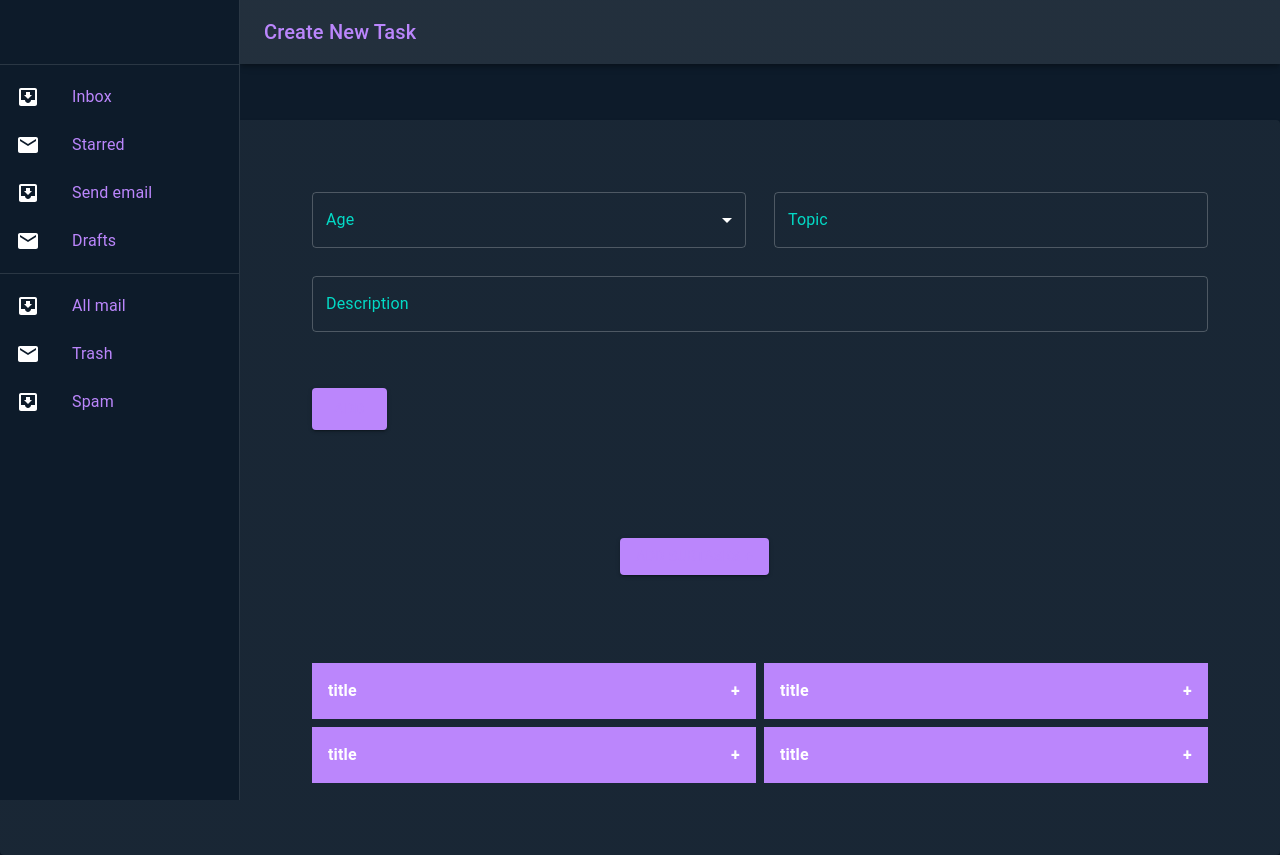
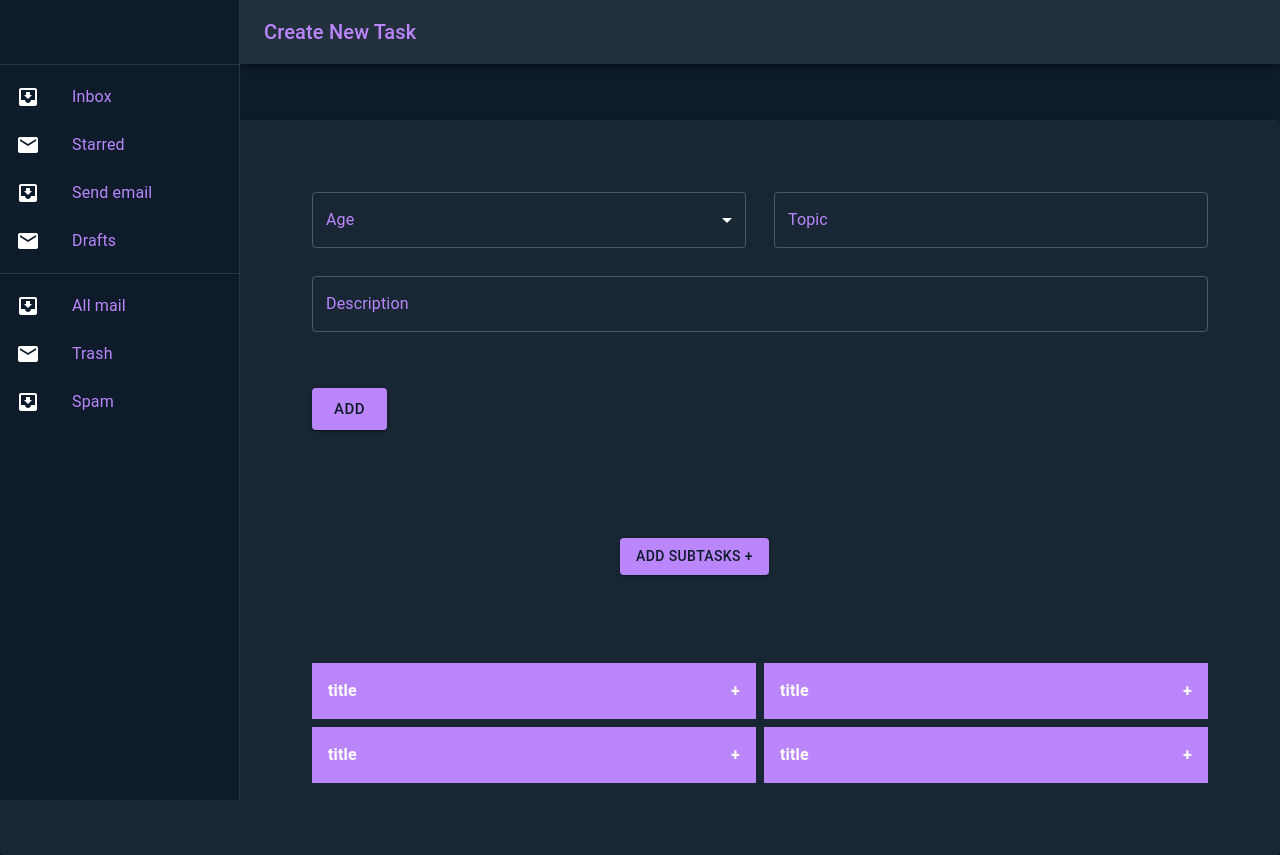
Before and after one commit to Kash15if/study-planner, a React (Create React App) app: page / in a window 1280 px wide. Built offline with nearby package versions, Linux system fonts and the light colour scheme.

Commit message:
correction in theme from type to mode

```diff
--- a/src/Theme.js
+++ b/src/Theme.js
@@ -22,25 +22,24 @@ const darkTheme = createTheme({
   palette: {
     mode: "dark",
     primary: {
-      light: "#BB86FC",
+      light: "#0D1B2A",
       main: "#BB86FC",
       dark: "#BB86FC",
-      contrastText: "#BB86FC",
+      contrastText: "#0D1B2A",
     },
     secondary: {
-      light: "#03DAC6",
+      light: "#0D1B2A",
       main: "#03DAC6",
-      dark: "#03DAC6",
-      contrastText: "#03DAC6",
+      dark: "#0D1B2A",
+      contrastText: "#0D1B2A",
     },
     background: {
       paper: "#0D1B2A",
       default: "#0D1B2A",
-      contrastText: "#BB86FC",
     },
     text: {
       primary: "#BB86FC",
-      secondary: "#03DAC6",
+      secondary: "#BB86FC",
       disabled: "red",
       icon: "#BB86FC",
       divider: "#03DAC6",
```
